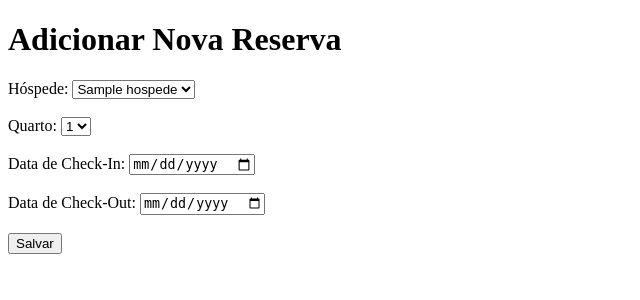
After one commit to EuniceCristina/Projeto-ReservasHoteis, a Flask app: page /add_reserva in a window 1280 px wide. The commit adds this page. Shown: the top 300 px of the page, without its empty margins (0-640 px from the left). Run offline with Flask 3, Linux system fonts and the light colour scheme; tables that the repository leaves empty hold one stand-in row (values such as "Sample post"); some libraries are stand-ins or nearby versions.

Commit message:
commit
Funcionalidades de Reserva (adcionar, listar, excluir, filtrar)
Correção tabela reservas no bd

```diff
--- a/app.py
+++ b/app.py
@@ -2,6 +2,7 @@ from flask import Flask, render_template, redirect, request, url_for, flash
 #from flask_login import LoginManager, login_required, login_user, logout_user, current_user
 from models import obter_conexão
 from flask_mysqldb import MySQL
+from datetime import datetime
 
 #login_manager = LoginManager()
 
@@ -25,7 +26,6 @@ app.config['MYSQL_DB'] = 'db_projetoHotel'
 
 mysql = MySQL(app)
 
-# Listar hóspedes
 @app.route('/hospedes', methods=['GET'])
 def hospedes():
     nome_filtro = request.args.get('nome', '')
@@ -63,8 +63,8 @@ def add_hospede():
         existing_hospede = cur.fetchone()
 
         if existing_hospede:
-            flash= ('Já existe um hóspede com este CPF ou e-mail. Tente novamente com dados diferentes.')
-            return render_template('add_hospedes.html', flash=flash)
+            flash('Já existe um hóspede com este CPF ou e-mail. Tente novamente com dados diferentes.')
+            return render_template('add_hospedes.html')
 
 
         cur.execute("INSERT INTO hospede (nome, cpf, telefone, email) VALUES (%s, %s, %s, %s)",
@@ -78,7 +78,6 @@ def add_hospede():
     return render_template('add_hospedes.html')
 
 
-# Editar um hóspede
 @app.route('/edit_hospede/<int:id>', methods=['GET', 'POST'])
 def edit_hospede(id):
     cur = mysql.connection.cursor()
@@ -104,7 +103,6 @@ def edit_hospede(id):
     return render_template('edit_hospede.html', hospede=hospede)
 
 
-# Excluir hóspede
 @app.route('/excluir_hospede/<int:id>', methods=['GET', 'POST'])
 def excluir_hospede(id):
     cur = mysql.connection.cursor()
@@ -115,8 +113,6 @@ def excluir_hospede(id):
     flash('Hóspede excluído com sucesso!')
     return redirect(url_for('hospedes'))
 
-if __name__ == '__main__':
-    app.run(debug=True)
 
 
 @app.route('/quartos', methods=['GET','POST'])
@@ -163,6 +159,7 @@ def add_quartos():
         return redirect(url_for('quartos'))
     return render_template('add_quartos.html')
 
+
 @app.route('/excluir_quarto/<int:id>', methods=['GET', 'POST'])
 def excluir_quarto(id):
     cur = mysql.connection.cursor()
@@ -173,5 +170,124 @@ def excluir_quarto(id):
     flash('Hóspede excluído com sucesso!')
     return redirect(url_for('quartos'))
 
+
+@app.route('/reservas', methods=['GET', 'POST'])
+def reservas():
+    checkin_filter = request.form.get('checkin_filter')
+    ordem = request.form.get('ordem', 'asc')
+
+    cur = mysql.connection.cursor()
+
+    query = """
+        SELECT r.id, h.nome AS hospede, q.numero AS quarto, r.checkin, r.checkout, r.total
+        FROM reserva r
+        JOIN hospede h ON r.hos_id = h.id
+        JOIN quarto q ON r.quarto_id = q.id
+    """
+
+    conditions = []
+    params = []
+
+    if checkin_filter:
+        conditions.append("r.checkin = %s")
+        params.append(checkin_filter)
+
+    if conditions:
+        query += " WHERE " + " AND ".join(conditions)
+
+    query += f" ORDER BY r.checkin {ordem}"
+
+    cur.execute(query, tuple(params))
+    reservas = cur.fetchall()
+    cur.close()
+
+    reservas_formatadas = []
+    for reserva in reservas:
+        checkin = reserva[3].strftime('%d/%m/%Y')
+        checkout = reserva[4].strftime('%d/%m/%Y')
+        reservas_formatadas.append(reserva[:3] + (checkin, checkout, reserva[5]))
+
+    return render_template('reservas.html', reservas=reservas_formatadas, checkin_filter=checkin_filter, ordem=ordem)
+
+
+
+
+@app.route('/add_reserva', methods=['GET', 'POST'])
+def add_reserva():
+    if request.method == 'POST':
+        hos_id = request.form['hos_id']
+        quarto_id = request.form['quarto_id']
+        checkin = request.form['checkin']
+        checkout = request.form['checkout']
+
+        cur = mysql.connection.cursor()
+
+        cur.execute("""
+            SELECT * FROM reserva
+            WHERE quarto_id = %s AND
+            (
+                (checkin BETWEEN %s AND %s) OR
+                (checkout BETWEEN %s AND %s) OR
+                (checkin <= %s AND checkout >= %s)
+            )
+        """, (quarto_id, checkin, checkout, checkin, checkout, checkin, checkout))
+        conflito = cur.fetchone()
+
+        if conflito:
+            flash('O quarto já está reservado para o período selecionado. Escolha outras datas ou outro quarto.', 'error')
+            cur.close()
+            return redirect(url_for('add_reserva'))
+
+        checkin_date = datetime.strptime(checkin, '%Y-%m-%d')
+        checkout_date = datetime.strptime(checkout, '%Y-%m-%d')
+        dias = (checkout_date - checkin_date).days
+
+        if dias <= 0:
+            flash('A data de check-out deve ser posterior à data de check-in.', 'error')
+            cur.close()
+            return redirect(url_for('add_reserva'))
+
+
+        cur.execute("SELECT preco FROM quarto WHERE id = %s", (quarto_id,))
+        preco_quarto = cur.fetchone()
+
+        if not preco_quarto:
+            flash('Quarto inválido selecionado. Tente novamente.', 'error')
+            cur.close()
+            return redirect(url_for('add_reserva'))
+
+        total = preco_quarto[0] * dias
+
+        cur.execute("""
+            INSERT INTO reserva (hos_id, quarto_id, checkin, checkout, total)
+            VALUES (%s, %s, %s, %s, %s)
+        """, (hos_id, quarto_id, checkin, checkout, total))
+        mysql.connection.commit()
+        cur.close()
+
+        flash('Reserva adicionada com sucesso!', 'success')
+        return redirect(url_for('reservas'))
+
+    cur = mysql.connection.cursor()
+    cur.execute("SELECT id, nome FROM hospede")
+    hospedes = cur.fetchall()
+    cur.execute("SELECT id, numero FROM quarto")
+    quartos = cur.fetchall()
+    cur.close()
+
+    return render_template('add_reserva.html', hospedes=hospedes, quartos=quartos)
+
+
+
+@app.route('/excluir_reserva/<int:id>', methods=['GET', 'POST'])
+def excluir_reserva(id):
+    cur = mysql.connection.cursor()
+    cur.execute("DELETE FROM reserva WHERE id = %s", (id,))
+    mysql.connection.commit()
+    cur.close()
+
+    flash('Reserva excluída com sucesso!')
+    return redirect(url_for('reservas'))
+
 if __name__ == '__main__':
     app.run(debug=True)
--- a/models.py
+++ b/models.py
@@ -30,8 +30,9 @@ class Quarto():
 
 class Reserva():
     id : str
-    def __init__(self, hos_id, checkin, checkout, total):
+    def __init__(self, hos_id, quarto_id, checkin, checkout, total):
         self.hos_id = hos_id
+        self.quarto_id = quarto_id
         self.checkin = checkin
         self.checkout = checkout
         self.total =total
--- /dev/null
+++ b/templates/add_reserva.html
@@ -0,0 +1,35 @@
+<!DOCTYPE html>
+<html lang="pt_br">
+<head>
+    <meta charset="UTF-8">
+    <meta name="viewport" content="width=device-width, initial-scale=1.0">
+    <title>Adicionar Reserva</title>
+</head>
+<body>
+    <h1>Adicionar Nova Reserva</h1>
+    <form method="POST" action="{{ url_for('add_reserva') }}">
+        <label for="hospede_id">Hóspede:</label>
+        <select name="hos_id" id="hospede_id" required>
+            {% for hospede in hospedes %}
+            <option value="{{ hospede[0] }}">{{ hospede[1] }}</option>
+            {% endfor %}
+        </select><br><br>
+
+        <label for="quarto_id">Quarto:</label>
+        <select name="quarto_id" id="quarto_id" required>
+            {% for quarto in quartos %}
+            <option value="{{ quarto[0] }}">{{ quarto[1] }}</option>
+            {% endfor %}
+        </select><br><br>
+
+        <label for="checkin">Data de Check-In:</label>
+        <input type="date" name="checkin" id="checkin" required><br><br>
+
+        <label for="checkout">Data de Check-Out:</label>
+        <input type="date" name="checkout" id="checkout" required><br><br>
+
+        <button type="submit">Salvar</button>
+    </form>
+
+</body>
+</html>
--- a/templates/index.html
+++ b/templates/index.html
@@ -46,7 +46,7 @@
 
     <div class="menu">
         <a href="{{ url_for('hospedes') }}">Hóspedes</a>
-        <a href="#">Reservas</a>
+        <a href="{{ url_for('reservas') }}">Reservas</a>
         <a href="{{ url_for('quartos') }}">Quartos</a>
     </div>
 
```
Also changed, not shown: projetoHotel.sql (+5 -2 lines), templates/reservas.html (added, +60 -0 lines).
